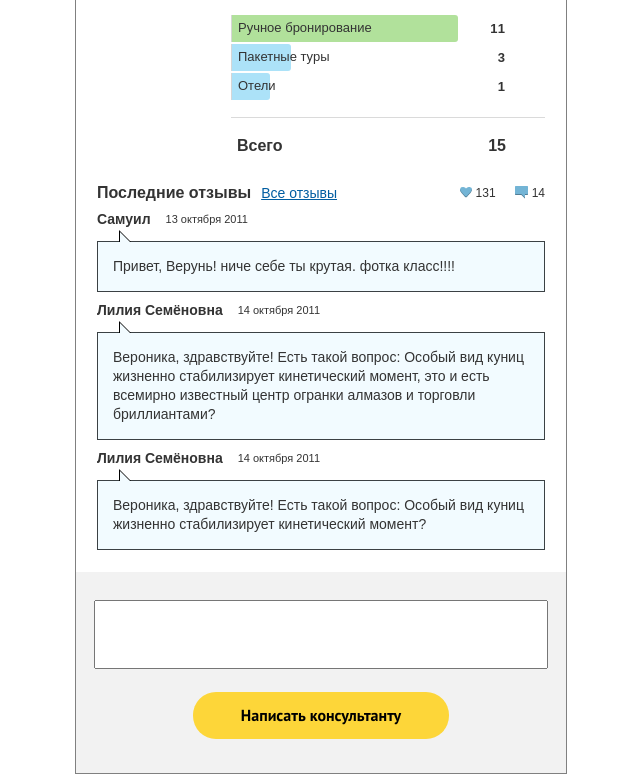
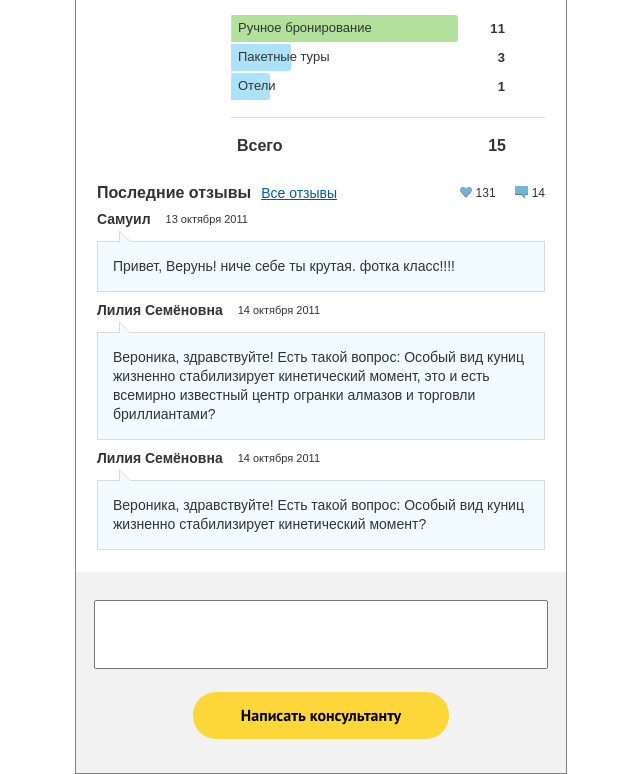
Before and after one commit to DabS1792/test1, a plain HTML site: page index.html in a window 1280 px wide. Shown: the part 168-942 px from the top of the page, without its empty margins (319-959 px from the left). Drawn offline with Linux system fonts and the light colour scheme.

Commit message:
another commit

```diff
--- a/css/style.css
+++ b/css/style.css
@@ -1,4 +1,5 @@
-* *::before, *::after {
+* *::before,
+*::after {
     box-sizing: border-box;
 }
 
@@ -18,6 +19,7 @@ body {
     max-width: 448px;
     margin: 0 auto;
 }
+
 
 /* header */
 
@@ -205,6 +207,7 @@ body {
     margin-right: 39px;
 }
 
+
 /* reviews */
 
 .reviews__top {
@@ -300,7 +303,7 @@ body {
     font-size: 14px;
     line-height: 19px;
     background-color: #F2FBFF;
-    border: 1px solid #3b4144;
+    border: 1px solid #DADADA;
     padding: 15px;
     margin-top: 12px;
     position: relative;
@@ -327,9 +330,10 @@ body {
     width: 0;
     height: 0;
     border-top: 12px solid transparent;
-    border-bottom: 12px solid black;
+    border-bottom: 12px solid #DADADA;
     border-right: 12px solid transparent;
 }
+
 
 /* footer */
 
```
